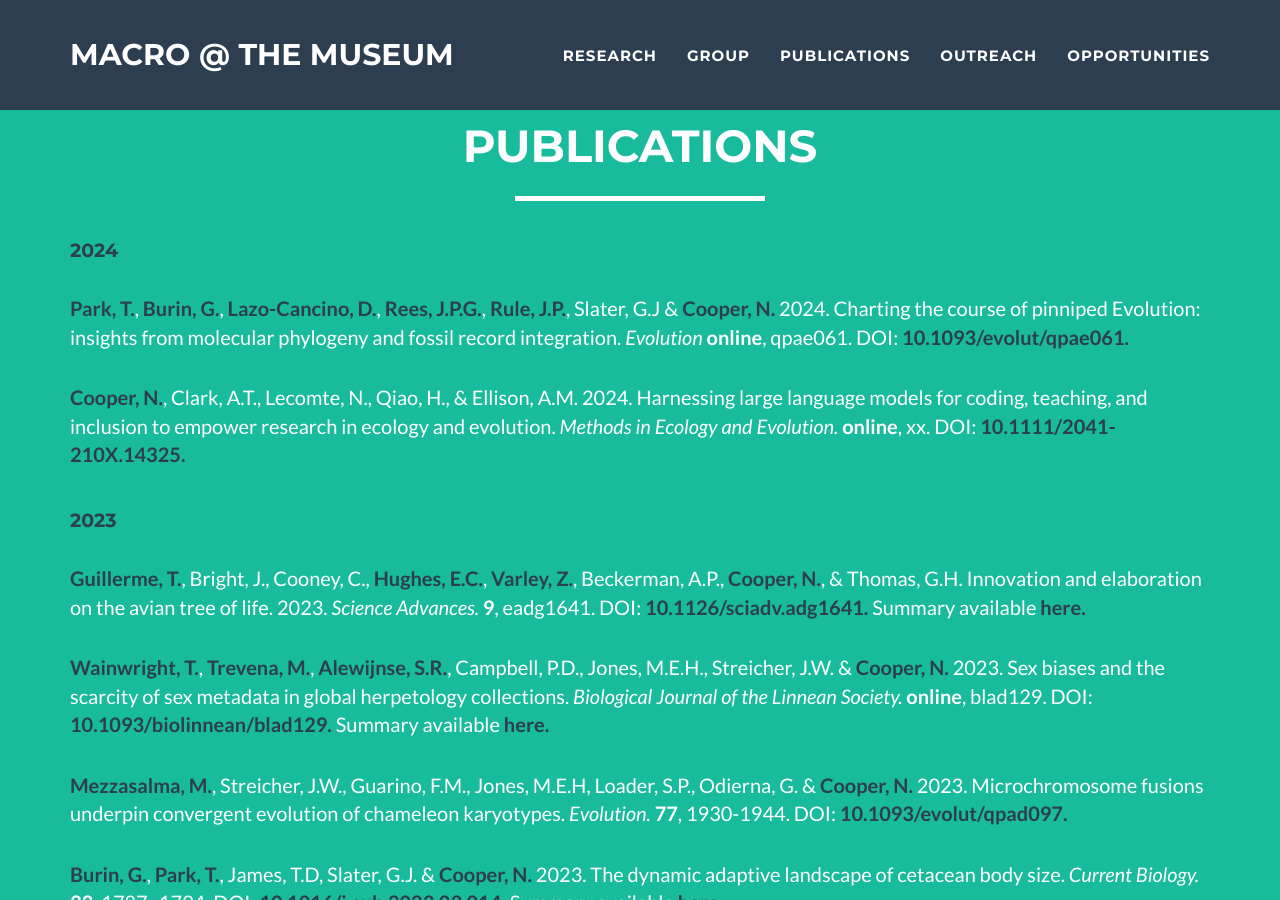
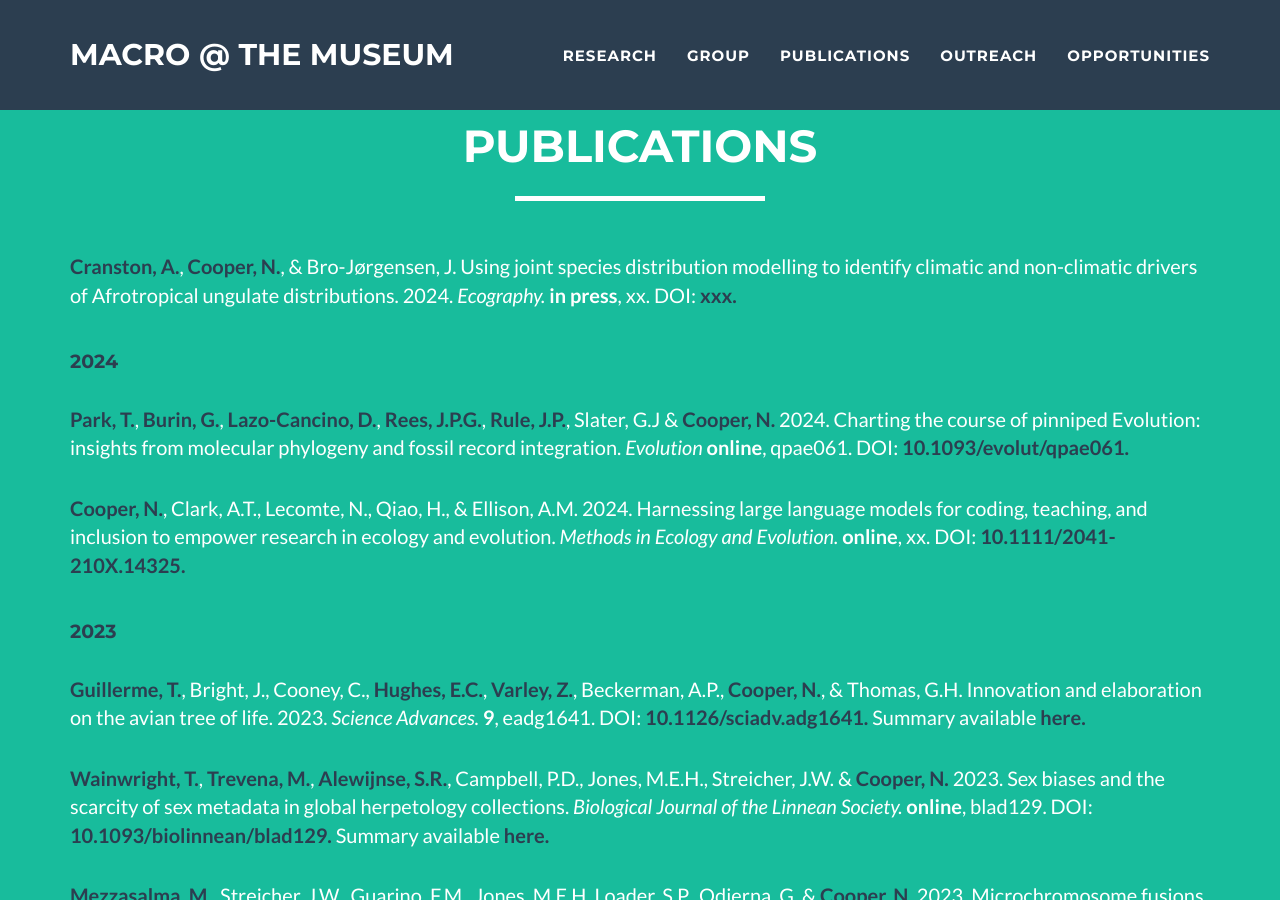
Before and after one commit to nhcooper123/nhcooper123.github.io, a Jekyll site: the page publications.html, which Jekyll copies as it is, in a window 1280 px wide and 900 px high. Built offline with Jekyll 4.4.1, drawn with Linux system fonts in a browser that asks for light colours; a script that is not in the unit is left out; comment, search, counter and statistics services are not loaded.

Commit message:
Add ecography paper

```diff
--- a/publications.html
+++ b/publications.html
@@ -89,22 +89,6 @@
 
 <!-- Publications list -->
 
-<!--<h4><font color="2c3e50">2025</font></h4> -->
-
-<!--
-  &nbsp
-  <p>
-  <strong><font color="2c3e50">Cranston, A.</font></strong>, <strong><font color="2c3e50">Cooper, N.</font></strong>, &amp; Bro-Jørgensen, J.
-  Climatic variables alone do not determine ungulate community composition in the Afrotropics.
-  2024.
-  <em>Ecography.</em>
-  <strong>online</strong>,
-  xx.
-  DOI: <a href="xxx"><strong><font color="2c3e50">xxx. </font></strong></a>
-  </p>
-
--->
-
 <!-- &nbsp
   <p>
   &amp; <strong><font color="2c3e50">Cooper, N.</font></strong>
@@ -115,6 +99,34 @@
   xx.
   DOI: <a href="xxx"><strong><font color="2c3e50">xxx. </font></strong></a>
   </p>-->
+
+<!--<h4><font color="2c3e50">2025</font></h4> -->
+
+
+  &nbsp
+  <p>
+  <strong><font color="2c3e50">Cranston, A.</font></strong>, <strong><font color="2c3e50">Cooper, N.</font></strong>, &amp; Bro-Jørgensen, J.
+  Using joint species distribution modelling to identify climatic and non-climatic drivers of Afrotropical ungulate distributions.
+  2024.
+  <em>Ecography.</em>
+  <strong>in press</strong>,
+  xx.
+  DOI: <a href="xxx"><strong><font color="2c3e50">xxx. </font></strong></a>
+  </p>
+
+
+<!-- &nbsp
+  <p>
+  &amp; <strong><font color="2c3e50">Heath, J.</font></strong>, <strong><font color="2c3e50">Cooper, N.</font></strong>, Upchurch, P. &amp; Mannion, P.
+  2024.
+  Accounting for sampling heterogeneity suggests a novel low palaeolatitude origin for dinosaurs.
+  <em>Journal</em>
+  <strong>online</strong>,
+  xx.
+  DOI: <a href="xxx"><strong><font color="2c3e50">xxx. </font></strong></a>
+  </p>-->
+
+&nbsp
 
 <h4><font color="2c3e50">2024</font></h4>
 
```
